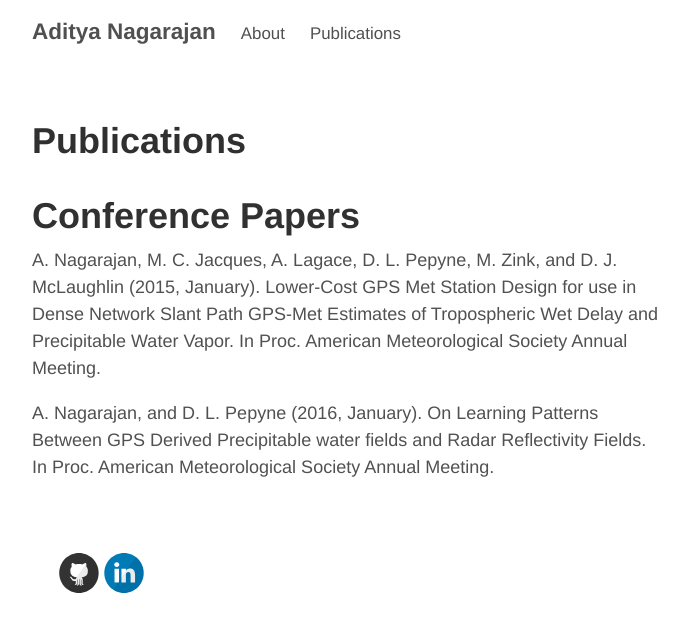
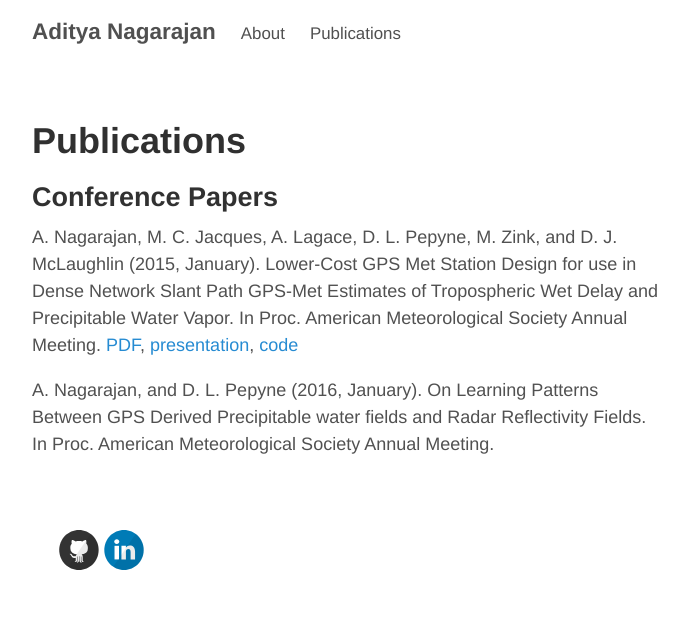
Before and after one commit to adityanagara/adityanagara.github.io, a Jekyll site: the page built from publications.md, in a window 1280 px wide. Shown: the top 632 px of the page, without its empty margins (293-981 px from the left). Built offline with Jekyll 4.4.1, drawn with Linux system fonts in a browser that asks for light colours; Markdown is read by kramdown in place of the engine named in the settings.

Commit message:
added links to publications

```diff
--- a/publications.md
+++ b/publications.md
@@ -2,7 +2,7 @@
 layout: page
 title: Publications
 ---
-# Conference Papers
-A. Nagarajan, M. C. Jacques, A. Lagace, D. L. Pepyne, M. Zink, and D. J. McLaughlin (2015, January). Lower-Cost GPS Met Station Design for use in Dense Network Slant Path GPS-Met Estimates of Tropospheric Wet Delay and Precipitable Water Vapor. In Proc. American Meteorological Society Annual Meeting.
+## Conference Papers
+A. Nagarajan, M. C. Jacques, A. Lagace, D. L. Pepyne, M. Zink, and D. J. McLaughlin (2015, January). Lower-Cost GPS Met Station Design for use in Dense Network Slant Path GPS-Met Estimates of Tropospheric Wet Delay and Precipitable Water Vapor. In Proc. American Meteorological Society Annual Meeting. [PDF](https://ams.confex.com/ams/95Annual/webprogram/Manuscript/Paper269292/AMS_Final_4.pdf), [presentation](https://ams.confex.com/ams/95Annual/videogateway.cgi/id/29805?recordingid=29805), [code](https://github.com/adityanagara/UMASS_GPSMET)
 
 A. Nagarajan, and D. L. Pepyne (2016, January). On Learning Patterns Between GPS Derived Precipitable water fields and Radar Reflectivity Fields. In Proc. American Meteorological Society Annual Meeting.
```
